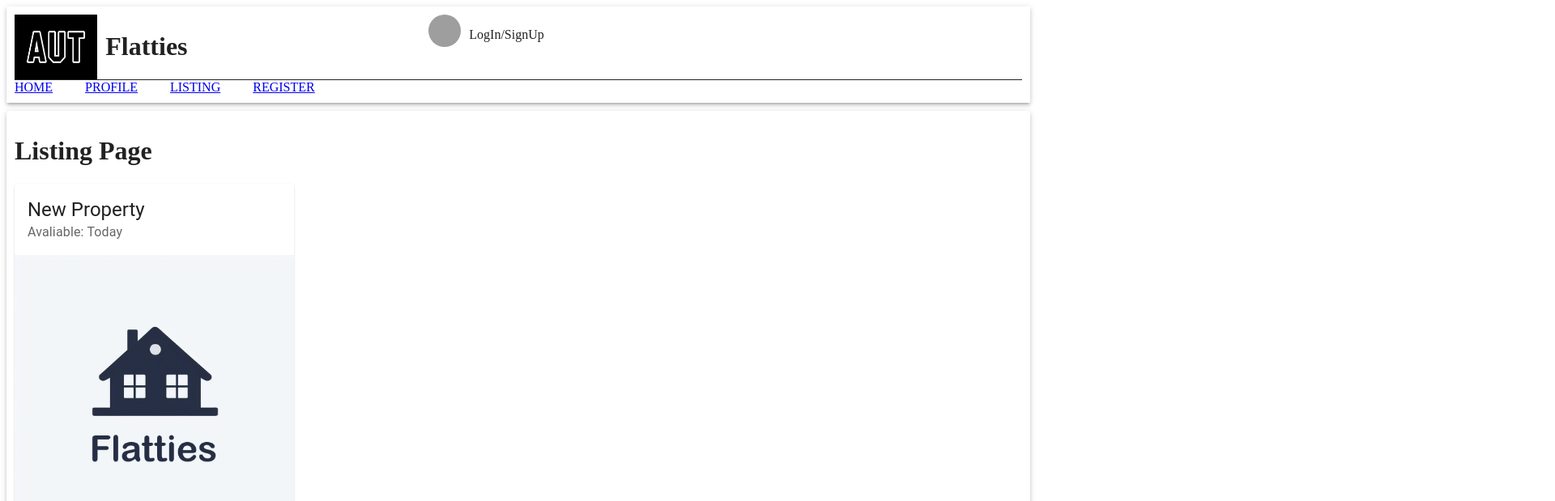
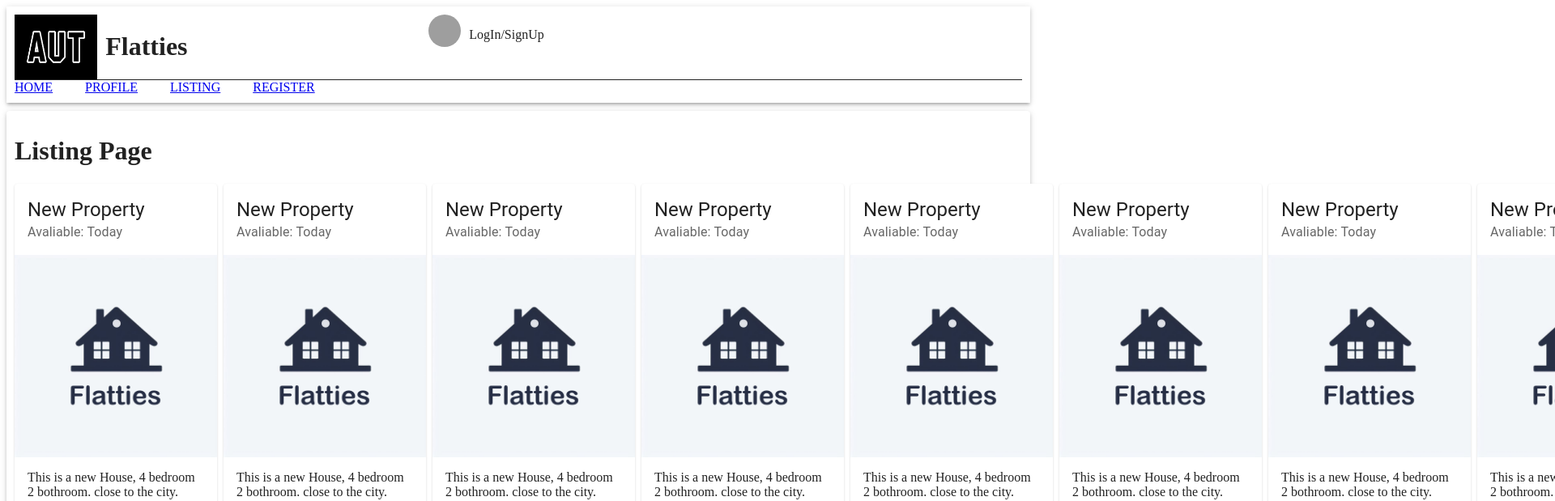
Before and after one commit to Puddle-Dev/Flatties, a React (Create React App) app in the folder flatties-frontend/: page /listing in a window 1280 px wide. Shown: the top 619 px of the page at 81% size, 1920 px wide, since content can reach past the window. Built offline with nearby package versions, Linux system fonts and the light colour scheme; grey boxes are pictures that could not be loaded.

Commit message:
move the card to component

```diff
--- /dev/null
+++ b/flatties-frontend/src/components/listingCard/ListingCard.tsx
@@ -0,0 +1,19 @@
+import React from "react";
+import { Card, CardHeader, CardMedia, CardContent } from "@mui/material";
+import flattieslogo from "../../assets/images/flatties-logo.png"
+
+function ListingCard(){
+
+    return (
+    <Card sx={{maxWidth:345, minWidth:250}}>
+        <CardHeader title="New Property" subheader="Avaliable: Today"> </CardHeader>
+        <CardMedia component="img" image={flattieslogo}></CardMedia>
+        <CardContent>
+          This is a new House, 4 bedroom 2 bothroom. close to the city.
+        </CardContent>
+      </Card>
+    );
+}
+
+
+export default ListingCard;
--- a/flatties-frontend/src/pages/listing/ListingPage.tsx
+++ b/flatties-frontend/src/pages/listing/ListingPage.tsx
@@ -1,8 +1,9 @@
 import React from "react";
 import NavBar from "../../components/layout/navBar/NavBar";
 import Card from '@mui/material/Card';
-import { CardContent, CardHeader, CardMedia, Paper } from "@mui/material";
-import flattieslogo from "../../assets/images/flatties-logo.png"
+import { Stack, Paper, Box } from "@mui/material";
+
+import ListingCard from "../../components/listingCard/ListingCard";
 
 function ListingPage() {
   return (
@@ -11,13 +12,24 @@ function ListingPage() {
         <h1>Listing Page</h1>
       </div>
 
-      <Card sx={{maxWidth:345}}>
-        <CardHeader title="New Property" subheader="Avaliable: Today"> </CardHeader>
-        <CardMedia component="img" image={flattieslogo}></CardMedia>
-        <CardContent>
-          This is a new House, 4 bedroom 2 bothroom. close to the city.
-        </CardContent>
-      </Card>
+      <Box>
+
+        <Stack direction="row" spacing={1} >
+          <ListingCard></ListingCard>
+          <ListingCard></ListingCard>
+          <ListingCard></ListingCard>
+          <ListingCard></ListingCard>
+          <ListingCard></ListingCard>
+          <ListingCard></ListingCard>
+          <ListingCard></ListingCard>
+          <ListingCard></ListingCard>
+          <ListingCard></ListingCard>
+          <ListingCard></ListingCard>
+          <ListingCard></ListingCard>
+
+        </Stack>
+      </Box>
+
     </Paper>
   );
 }
```
